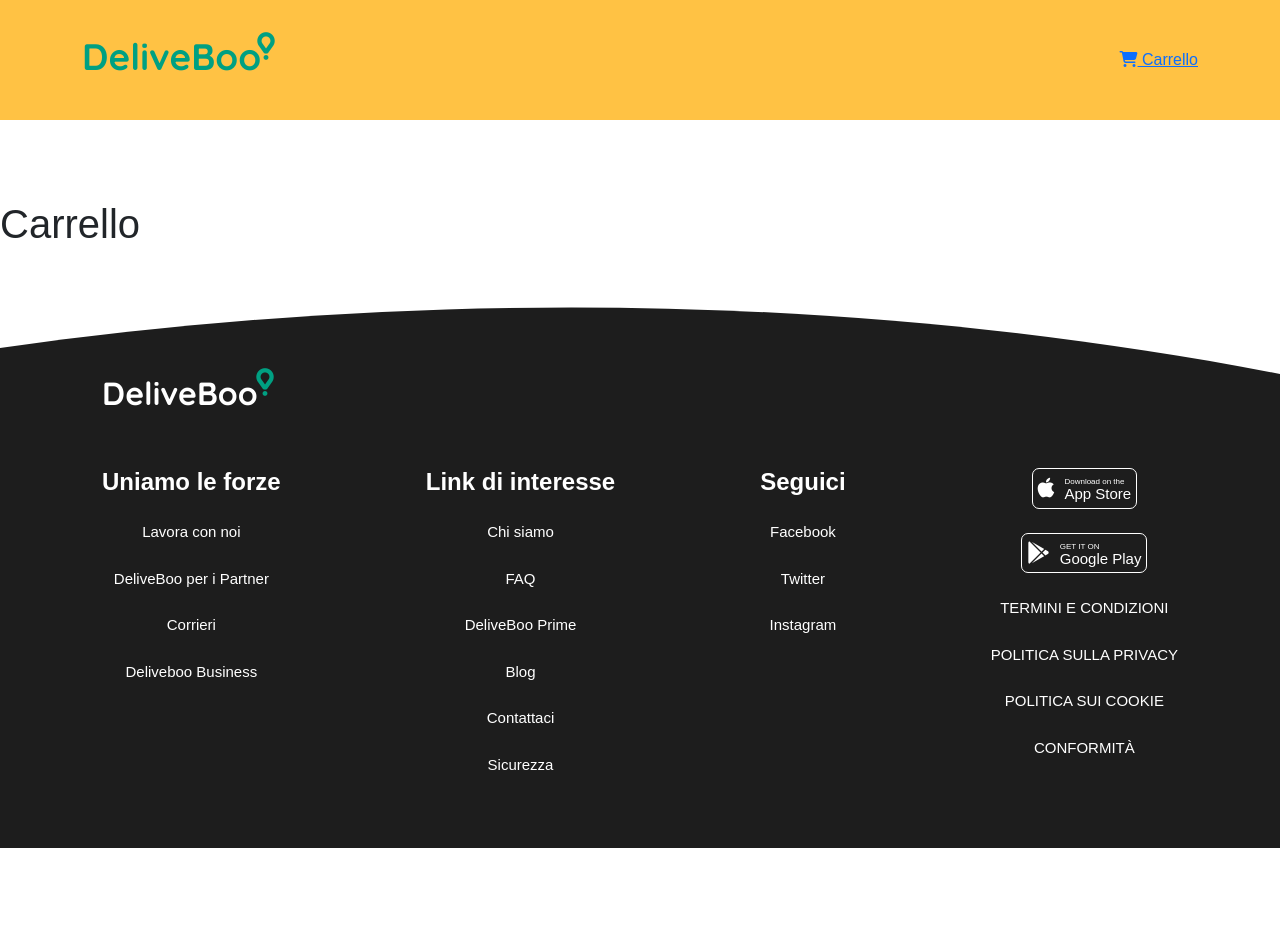
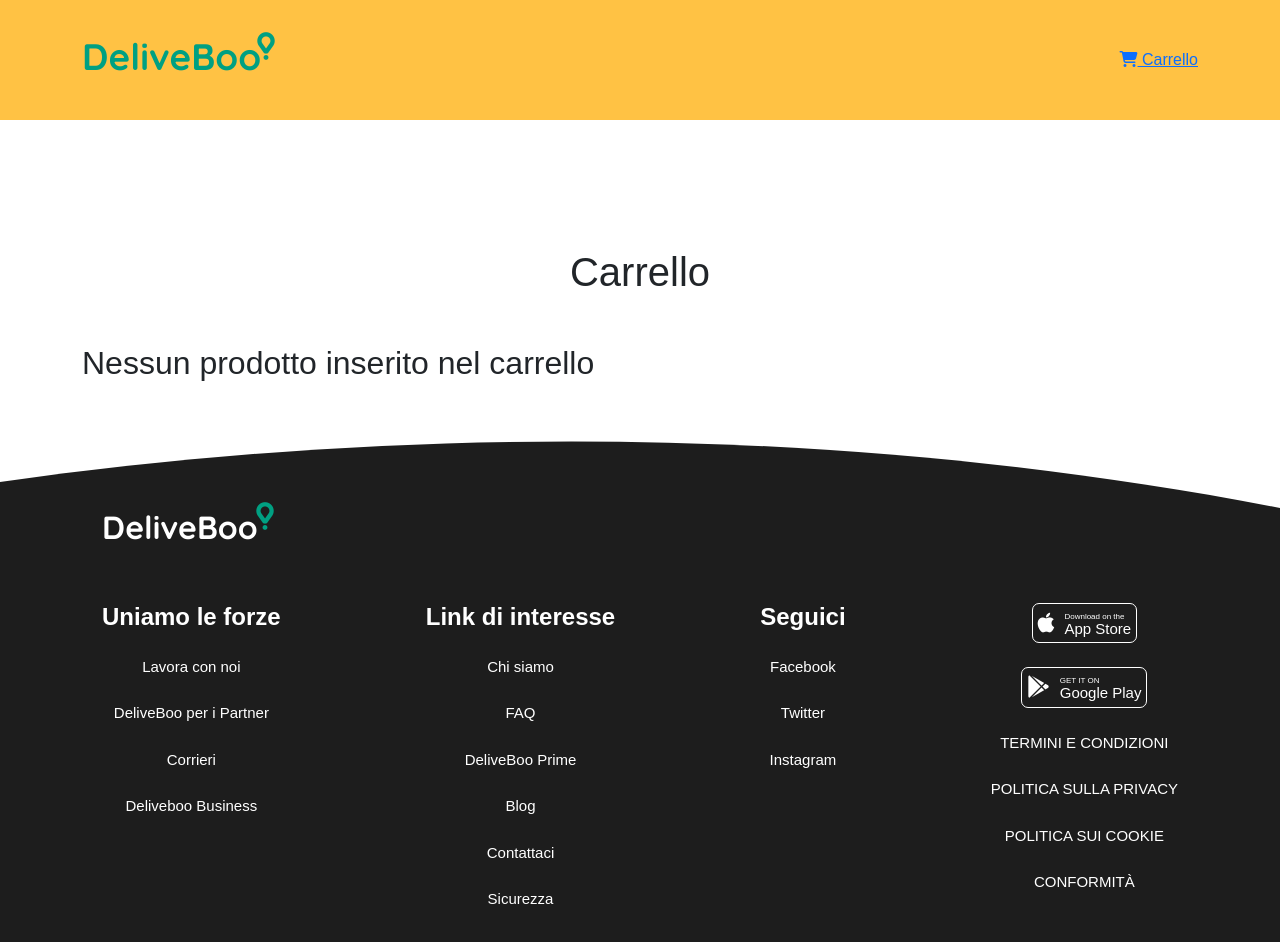
Before and after one commit to BiagioCaputo/vue-deliveboo, a Vue app: page /cart in a window 1280 px wide. Shown: the top 942 px of the page. Before the commit the page ends 848 px from the top, so only its background shows below. Built offline with nearby package versions, Linux system fonts and the light colour scheme.

Commit message:
The guest can now add a dish to the cart from the Restaurant menu and the data in the cart are now saved in the local storage. Added also a empty button

```diff
--- a/src/assets/pages/CartPage.vue
+++ b/src/assets/pages/CartPage.vue
@@ -11,16 +11,38 @@ export default {
     },
     methods: {
 
+        //funzione per svuotare il carrello
+        emptyCart() {
+            this.store.cart = [];
+        }
+
+
     },
     mounted() {
+        this.store.cart = localStorage.cart ? JSON.parse(localStorage.cart) : []; //se ho dati nel localStorage li salvo nel cart dello store per poter interagire con esso con le altre funzioni del carrello,
+        //altrimenti salvo un array vuoto nel cart dello store
 
     },
 }
 </script>
 
 <template>
-    <div class="cart-container">
-        <h1>Carrello</h1>
+    <div class="cart-container container">
+        <h1 class="text-center my-5">Carrello</h1>
+
+        <!-- se il carrello non è vuoto visualizzo gli elementi -->
+        <div v-if="store.cart && store.cart.length > 0">
+            <h2>Il carrello contiene {{ store.cart.length }} elementi:</h2>
+
+            <div v-for="dish in store.cart">{{ dish.name }}</div>
+
+            <!-- Bottone per svuotare il carrello -->
+            <button class="btn btn-danger my-5" @click="emptyCart()">Svuota carrello</button>
+        </div>
+
+        <div v-else>
+            <h2>Nessun prodotto inserito nel carrello</h2>
+        </div>
     </div>
 
 
@@ -28,9 +50,6 @@ export default {
 
 <style lang="scss">
 .cart-container {
-    margin: 0 auto;
-    max-width: 1440px;
-
     padding-top: 200px;
     padding-bottom: 50px;
 }
--- a/src/assets/pages/RestaurantMenuPage.vue
+++ b/src/assets/pages/RestaurantMenuPage.vue
@@ -4,7 +4,7 @@ import { store } from '../../data/store.js'
 const endpoint = 'http://localhost:8000/api/restaurants/'
 
 // Destructuring dello store
-let { isLoading, cartItems } = store;
+let { isLoading, cart } = store;
 
 export default {
     name: 'RestaurantMenuPage',
@@ -14,18 +14,19 @@ export default {
             isLoading,
             restaurant: '',
             dishes: [],
-            cartItems,
+            cart,
         }
     },
     methods: {
+
+        //Chiamata per ricevere dati del ristorante e dei piatti
         getRestaurantDishes() {
             isLoading = true;
             axios.get(endpoint + this.$route.params.id)
                 .then((res) => {
                     const { restaurant, dishes } = res.data; // Destructuring per estrarre restaurant e dishes
-                    // console.log(restaurant, dishes)
-                    this.restaurant = restaurant; // Assegna restaurant al tuo dato
-                    this.dishes = dishes; // Assegna dishes al tuo dato
+                    this.restaurant = restaurant;
+                    this.dishes = dishes;
                 })
                 .catch(err => {
                     console.log(err)
@@ -35,10 +36,18 @@ export default {
                 })
         },
 
-        updateCart(dish) {
-            this.cartItems.push(dish)
-            console.log('Carrello:', this.cartItems);
-        }
+        //funzione per salvare i dati nel carrello del local storage dal carrello dello store che verrà richiamata ogni volta all'aggiunta di un piatto
+        saveInLS() {
+            localStorage.cart = JSON.stringify(this.cart);
+            console.log(localStorage.cart);
+        },
+
+        //funzione per aggiungere un piatto al carrello dello store e salvare in Local Storage
+        addDishToCart(dish) {
+            this.cart.push(dish);
+            this.saveInLS();
+        },
+
     },
     created() {
         this.getRestaurantDishes();
@@ -90,7 +99,7 @@ export default {
                                         <p class="card-text">{{ dish.description }}</p>
                                         <p class="card-text">{{ dish.course.label }}</p>
                                         <p class="card-text">{{ dish.price }}</p>
-                                        <button @click="updateCart(dish)" class="btn btn-primary">Aggiungi al
+                                        <button class="btn btn-primary" @click="addDishToCart(dish)">Aggiungi al
                                             carrello</button>
                                     </div>
                                 </div>
--- a/src/data/store.js
+++ b/src/data/store.js
@@ -3,7 +3,7 @@ import { reactive } from "vue";
 export const store = reactive({
     isLoading: false,
 
-    cartItems: [],
+    cart: [],
 
     footerLinks: [
         {
```
